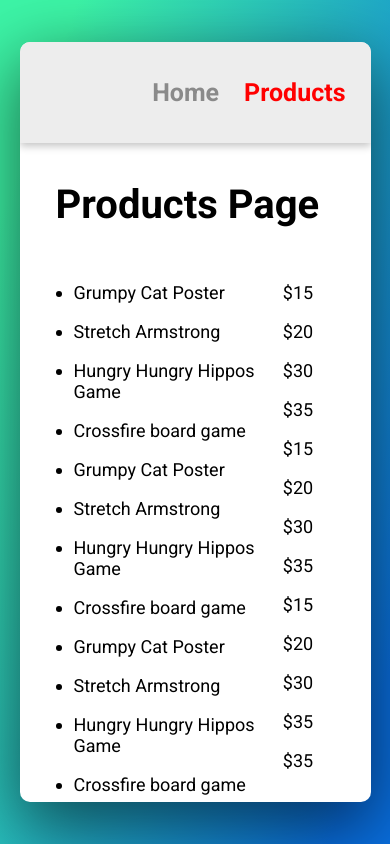
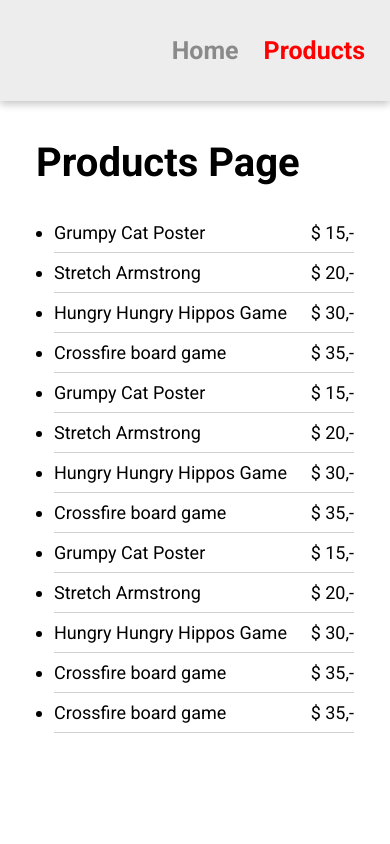
Before and after one commit to CarlEvaristo/react-router-practice, a React (Create React App) app: page /products in a window 390 px wide. Built offline with nearby package versions, Linux system fonts and the light colour scheme.

Commit message:
add styling and back button on product page

```diff
--- a/package.json
+++ b/package.json
@@ -10,6 +10,7 @@
     "react-dom": "^18.2.0",
     "react-router-dom": "^6.3.0",
     "react-scripts": "5.0.1",
+    "styled-components": "^5.3.5",
     "web-vitals": "^2.1.4"
   },
   "scripts": {
--- a/public/index.html
+++ b/public/index.html
@@ -9,6 +9,8 @@
     <link rel="preconnect" href="https://fonts.gstatic.com" crossorigin>
     <link href="https://fonts.googleapis.com/css2?family=Roboto:wght@400;700&display=swap" rel="stylesheet">
     <title>React Router Practice</title>
+    <script src="https://kit.fontawesome.com/efee2da8e1.js" crossorigin="anonymous"></script>
+
 </head>
 <body>
     <div id="root"></div>
--- a/public/styles.css
+++ b/public/styles.css
@@ -24,7 +24,6 @@
 }
 p{
     font-size: 2rem;
-    margin:0;
 }
 a {
     text-decoration: none;
@@ -65,13 +64,11 @@
 }
 main {
     padding:1em 2em;
-    overflow:scroll;
+    overflow-y:auto;
     height:100%;
 }
 .gridBox {
     width:100%;
-    display: grid;
-    grid-template-columns: 3fr 1fr;
 }
 ul{
     padding-left:1em;
@@ -83,11 +80,25 @@
 li {
     padding: 0.5em 0;
     font-size: 1.8rem;
+    border-bottom: 1px rgb(208, 208, 208) solid;
 }
-
+.linkItem{
+    display: flex;
+    justify-content: space-between;
+}
+.backBtn  {
+    display:block;
+    text-align: center;
+    padding: 0.9em 0;
+    width:300px;
+    border: none;
+    background-color: rgb(237, 237, 237);
+    margin-top: 2em;
+}
 @media (max-width:600px) {
     .container {
-        height:90%;
-        width: 90%;
+        border-radius: 0px;
+        height:100%;
+        width: 100%;
     }
 }
--- a/src/components/Detail.js
+++ b/src/components/Detail.js
@@ -1,15 +1,20 @@
 import React from "react"
-import {useParams} from "react-router-dom"
+import {useParams, Link} from "react-router-dom"
 import data from "./productsData"
 
 function Detail() {
     const {id} = useParams()
     const item = (data.filter(item => item.id === Number(id)))[0]
+
+
     return (
         <>
             <h1>{item.name}</h1>
             <h3>Price: ${item.price}</h3>
             <p>{item.description}</p>
+            <Link to="/products" className="backBtn">
+                <i class="fa-solid fa-rotate-left"></i> Back to all Products
+            </Link>
         </>
 
     )
--- a/src/components/Products.js
+++ b/src/components/Products.js
@@ -5,9 +5,9 @@
 function Products() {
     const products = data.map(item => (
     <li key={item.id}>
-        <Link to={`/products/${item.id}`}>{item.name}</Link>
+        <Link to={`/products/${item.id}`} className="linkItem"><span>{item.name}</span>  <span>$ {item.price},-</span></Link>
     </li>))
-    const prices = data.map(item => <li key={item.id}> ${item.price}</li>)
+    // const prices = data.map(item => <li key={item.id}> ${item.price}</li>)
 
     return (
         <>
@@ -16,9 +16,6 @@
             <ul>
                 {products}
             </ul>
-            <ul className="prices">
-                {prices}
-            </ul>
             </div>
         </>
            )
```
Also changed, not shown: 1 other file (tests, documents, lock files or other folders).
